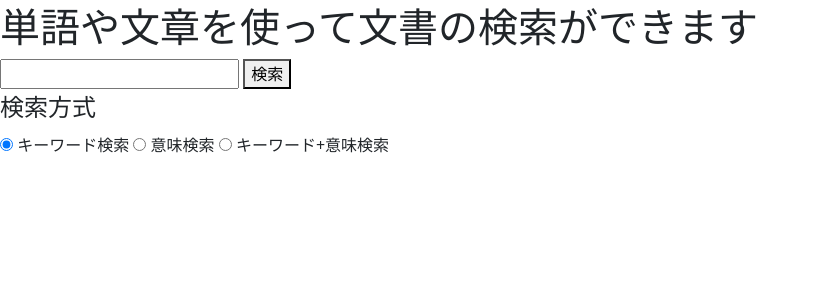
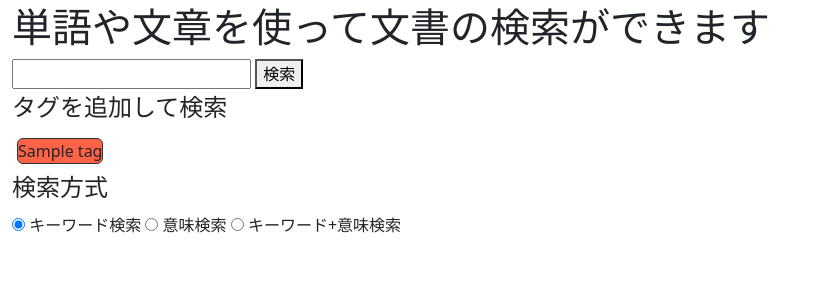
Before and after one commit to y24m007Y/SearchApp, a Python web app: template templates/search_page.html in a window 1280 px wide. Shown: the part 53-356 px from the top of the page, without its empty margins (0-831 px from the left). Run offline with Jinja, Linux system fonts and the light colour scheme; the template is opened without the code that fills it: most values are stand-ins (such as "Sample title", 1, 10 or a date in 2020).

Commit message:
first commit from tag_search

```diff
--- a/static/css/style.css
+++ b/static/css/style.css
@@ -8,3 +8,22 @@
     background-color:aquamarine;
     padding: 0 10px 0px 10px;
 }
+
+.checkbox-label input[type="checkbox"]{
+    display:none;
+}
+
+.checkbox-label{
+    padding: 10px, 20px;
+    margin: 5px;
+    border: 1px solid #333;
+    border-radius: 6px;
+    background-color: tomato;
+    cursor:pointer;
+}
+
+
+.checkbox-label:has(input:checked){
+    background-color: #333;
+    color: #fff;
+}
--- a/templates/layout.html
+++ b/templates/layout.html
@@ -14,8 +14,10 @@
         </div>
         <title>webアプリテスト</title>
     </head>
+    <div class="container-fluid">
     <body>
         {% block content %}{% endblock %}
         <script src="https://cdn.jsdelivr.net/npm/bootstrap@5.0.2/dist/js/bootstrap.bundle.min.js" integrity="sha384-MrcW6ZMFYlzcLA8Nl+NtUVF0sA7MsXsP1UyJoMp4YLEuNSfAP+JcXn/tWtIaxVXM" crossorigin="anonymous"></script>
     </body>
+    </div>
 </html>
--- a/templates/search_page.html
+++ b/templates/search_page.html
@@ -4,6 +4,15 @@
         <form action="/search_page" method="post">
             <input name="query"></input>
             <button type="submit">検索</button>
+            <fieldset>
+                <legend>タグを追加して検索</legend>
+                {% for tag in tags %}
+                    <label class="checkbox-label">
+                        <input type="checkbox" name="tag" value="{{tag}}">
+                        {{ tag }}
+                    </label>
+                {% endfor %}
+            </fieldset>
             <filedset>
                 <legend>検索方式</legend>
                 <div>
```
Also changed, not shown: templates/result_page.html (+7 -8 lines), views.py (+11 -4 lines), static/javasctipt/sample.js (added).
